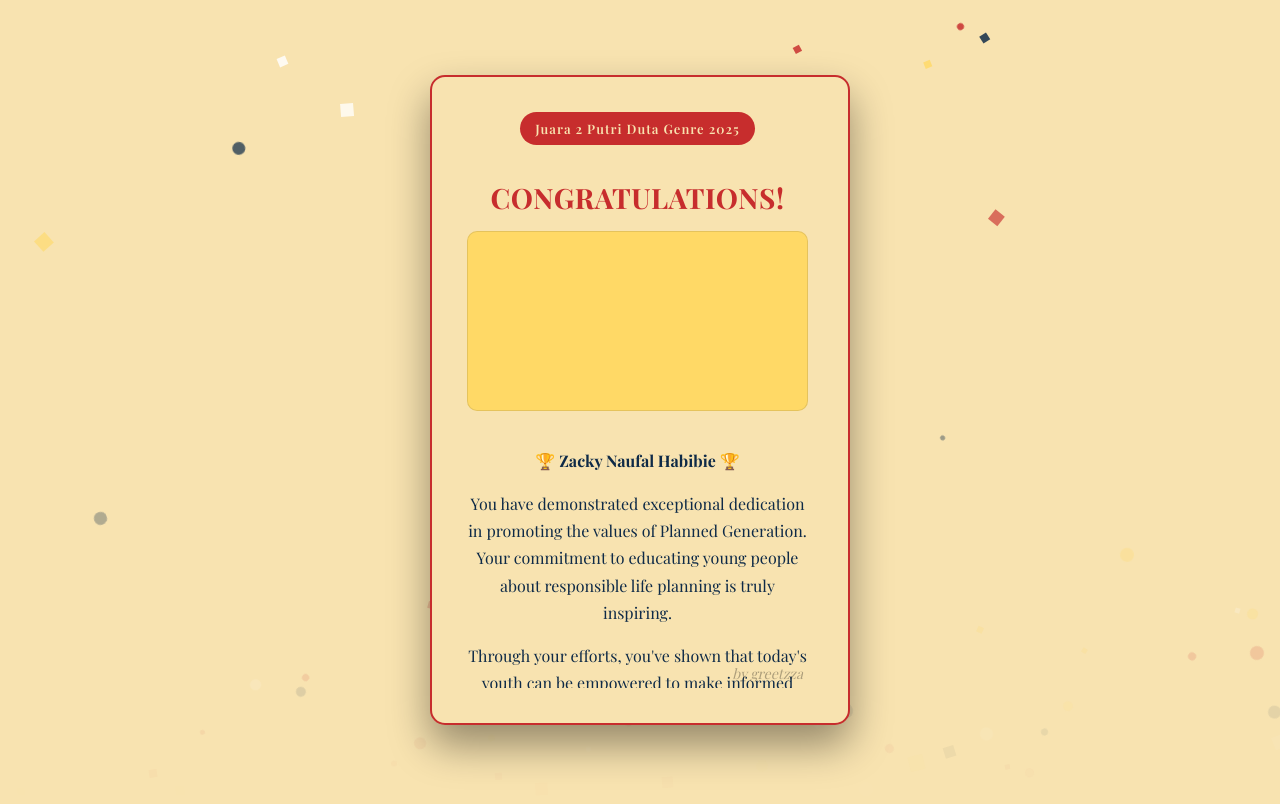
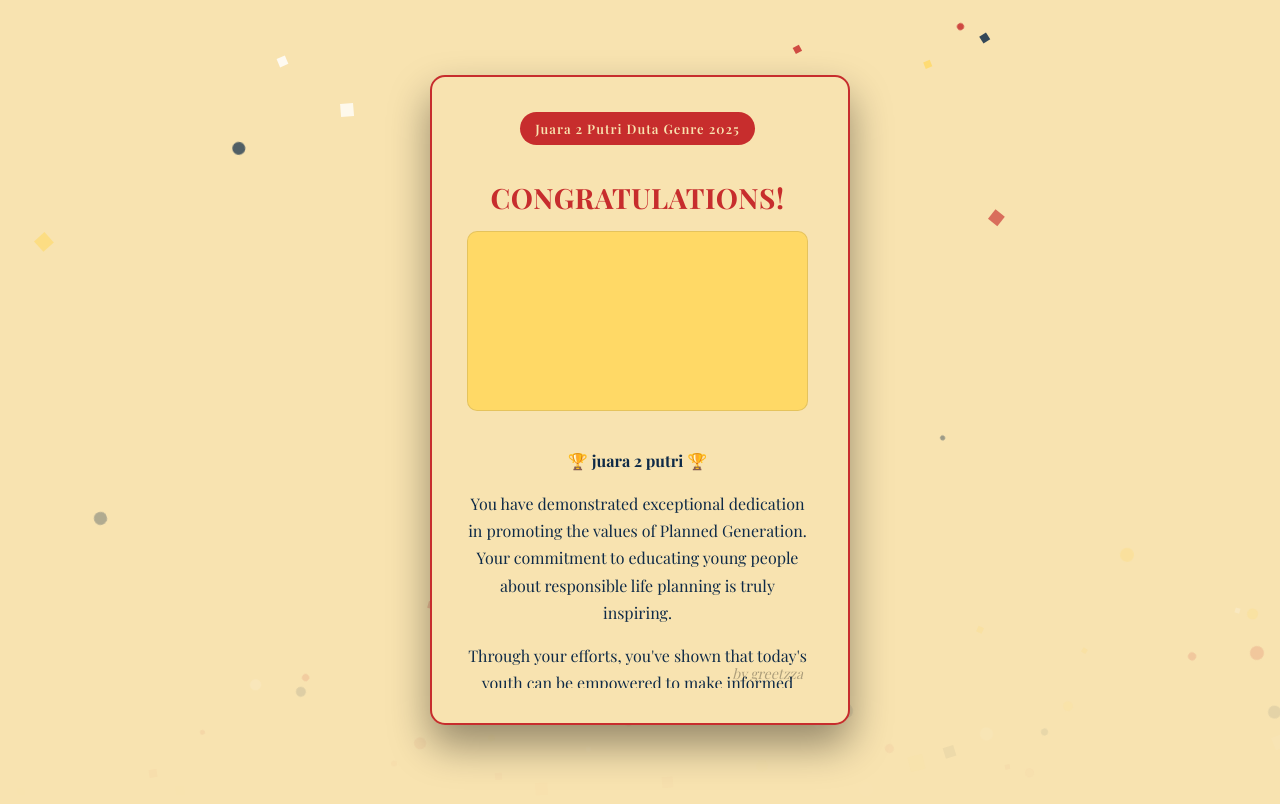
Before and after one commit to greetzza/dugenputri2, a plain HTML site: page index.html in a window 1280 px wide. Both pictures are taken after a click on the button "OPEN CARD". Drawn offline with nearby package versions, Linux system fonts and the light colour scheme.

Commit message:
Update index.html

```diff
--- a/index.html
+++ b/index.html
@@ -22,7 +22,7 @@
                 <h1 class="card-title">Congratulations!</h1>
                 <div class="card-image"></div>
                 <div class="card-message">
-                    <p>🏆 <strong>Zacky Naufal Habibie</strong> 🏆</p>
+                    <p>🏆 <strong>juara 2 putri</strong> 🏆</p>
                     <p>You have demonstrated exceptional dedication in promoting the values of Planned Generation. Your commitment to educating young people about responsible life planning is truly inspiring.</p>
                     <p>Through your efforts, you've shown that today's youth can be empowered to make informed decisions about their futures. Your work in promoting healthy relationships, proper family planning, and youth development is making a real difference in our community.</p>
                     <p>"Healthy, creative, and planned youth are the foundation of a strong nation for the future. Your leadership as a Genre Ambassador helps build this foundation one young person at a time."</p>
```
